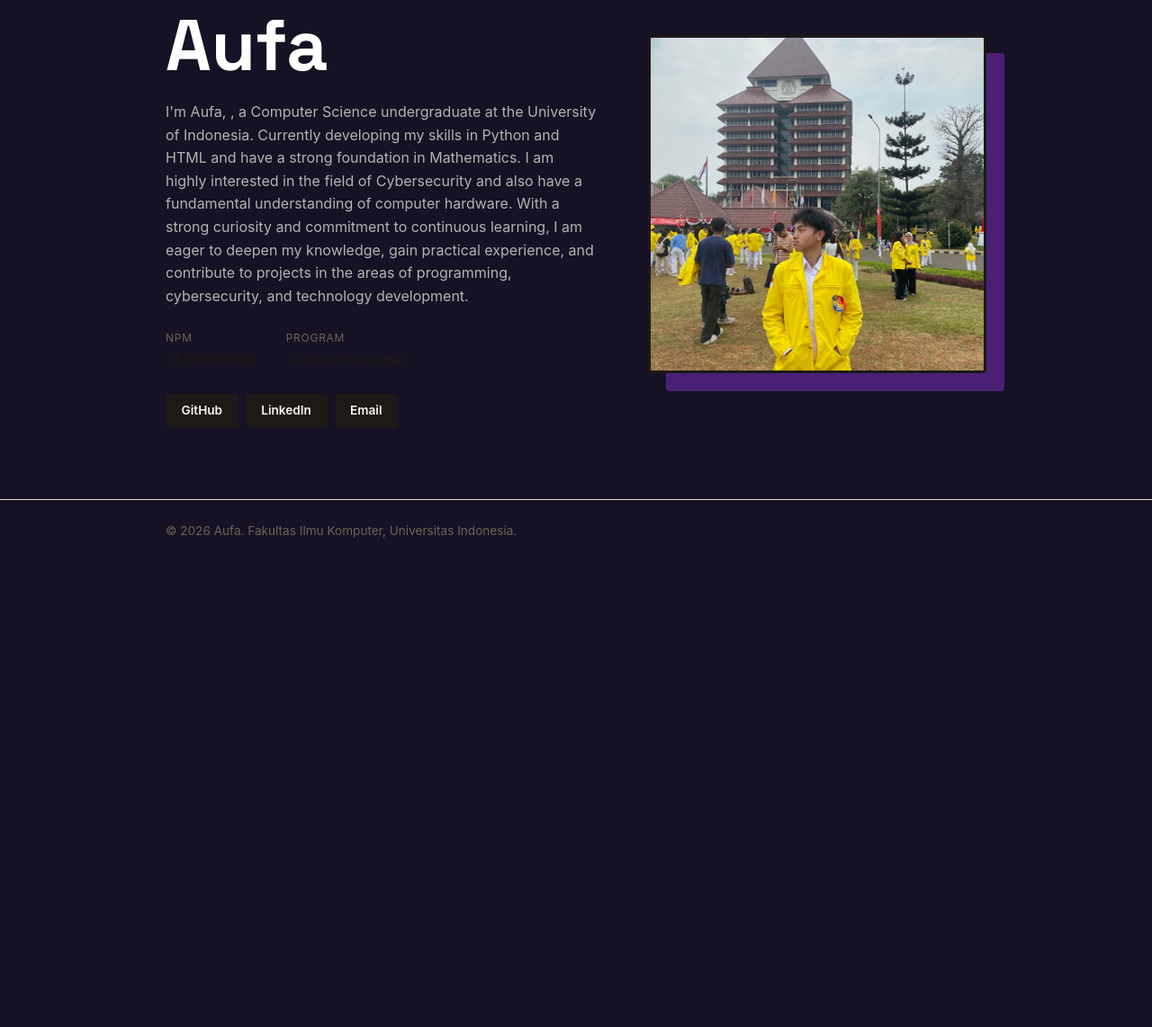
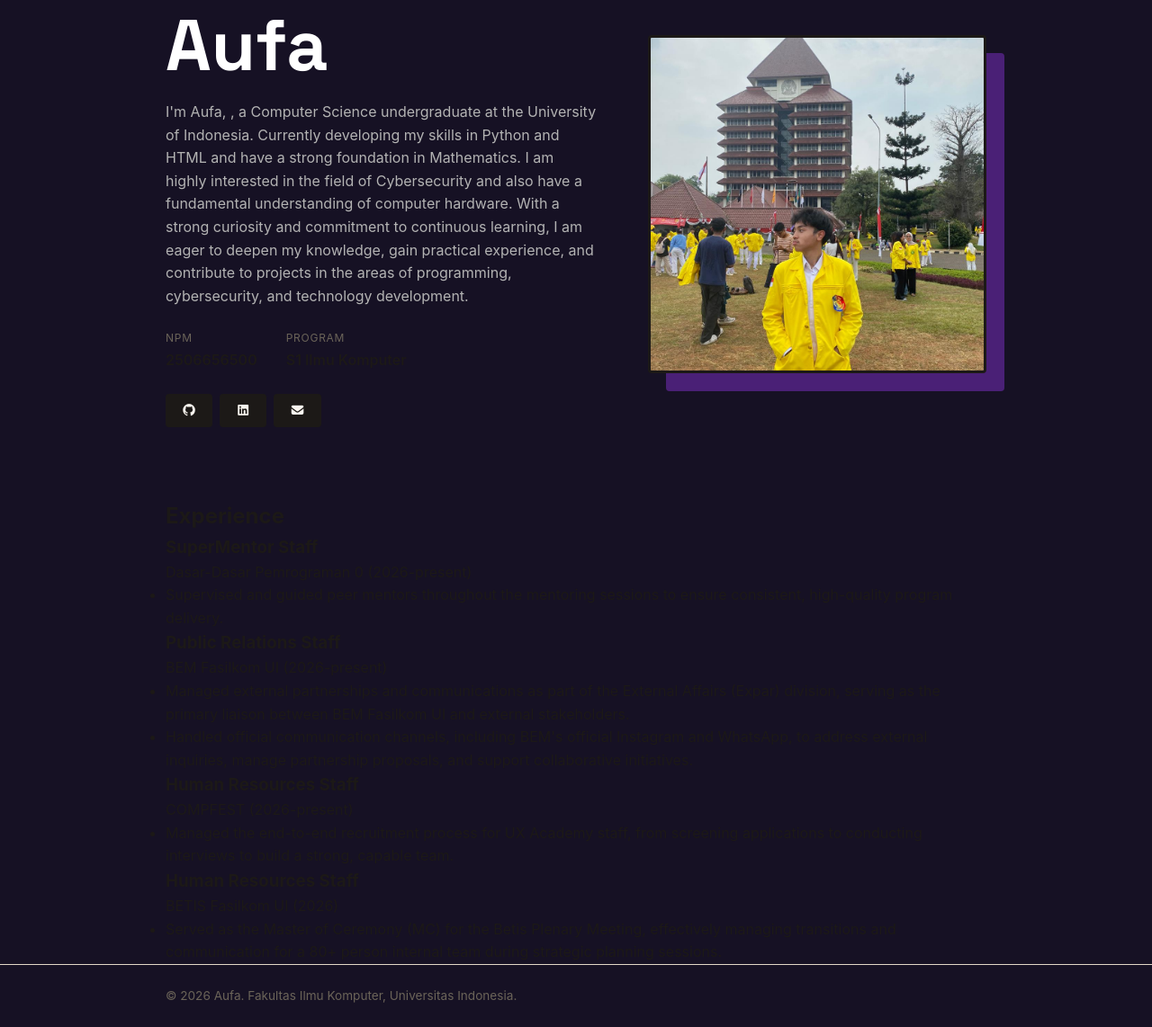
Before and after one commit to aufagit/myportofolio, a Django app: page / in a window 1280 px wide. Shown: the part 168-1310 px from the top of the page at 90% size. Before the commit the page ends 766 px from the top, so only its background shows below. Run offline with Django 5.2, Linux system fonts and the light colour scheme.

Commit message:
feat(html) : Implement semantic experience section and fontawesome icons

```diff
--- a/templates/index.html
+++ b/templates/index.html
@@ -7,6 +7,7 @@
     <link rel="preconnect" href="https://fonts.googleapis.com">
     <link rel="preconnect" href="https://fonts.gstatic.com" crossorigin>
     <link href="https://fonts.googleapis.com/css2?family=Space+Grotesk:wght@500;700&display=swap" rel="stylesheet">
+    <link rel="stylesheet" href="https://cdnjs.cloudflare.com/ajax/libs/font-awesome/7.3.1/css/all.min.css">
     <link rel="stylesheet" href="/static/css/style.css">
 </head>
 <body>
@@ -43,10 +44,57 @@
                         </div>
                     </dl>
                     <div class="social-links">
-                        <a href="https://github.com/aufagit" class="social-link">GitHub</a>
-                        <a href="https://www.linkedin.com/in/aufa-nurcahyo-0449b5379/" class="social-link">LinkedIn</a>
-                        <a href="mailto:nurcahyoaufa@gmail.com" class="social-link">Email</a>
+                        <a href="https://github.com/aufagit" class="social-link"> <i class="fa-brands fa-github"> </i></a>
+                        <a href="https://www.linkedin.com/in/aufa-nurcahyo-0449b5379/" class="social-link"> <i class="fa-brands fa-linkedin"> </i></a>
+                        <a href="mailto:nurcahyoaufa@gmail.com" class="social-link"> <i class="fa-solid fa-envelope"> </i> </a>
                     </div>
+                </div>
+            </div>
+        </section>
+
+        <section class="experience-section" id="experience">
+            <div class="container experience">
+                <h2>Experience</h2>
+
+                <div class="experience-list">
+
+                    <!--card 1 -->
+                    <article>
+                        <h3>SuperMentor Staff</h3>
+                        <p class="experience-org">Dasar-Dasar Pemrograman 0 (2026-present)</p>
+                        <ul>
+                            <li>Supervised and guided peer mentors throughout the mentoring sessions to ensure consistent, high-quality program delivery.</li>
+                        </ul>
+                    </article>
+
+                    <!--card 2 -->
+                    <article>
+                        <h3>Public Relations Staff</h3>
+                        <p class="experience-org">BEM Fasilkom UI (2026-present) </p>
+                        <ul>
+                            <li>Managed external partnerships and communications as part of the External Affairs (Expar) division, serving as the primary liaison between BEM Fasilkom UI and external stakeholders.</li>
+                            <li>Handled official communication channels, including BEM's official Instagram and WhatsApp, to address external inquiries, manage partnership proposals, and support collaborative initiatives.</li>
+                        </ul>
+                    </article>
+
+                    <!--card 3 -->
+                    <article>
+                        <h3>Human Resources Staff</h3>
+                        <p class="experience-org">COMPFEST (2026-present) </p>
+                        <ul>
+                            <li>Managed the end-to-end recruitment process for UX Academy staff, from screening applications to conducting interviews to build a strong, capable team.</li>
+                        </ul>
+                    </article>
+
+                    <!--card 4 -->
+                    <article>
+                        <h3>Human Resources Staff</h3>
+                        <p class="experience-org">BETIS Fasilkom UI (2026) </p>
+                        <ul>
+                            <li>Served as the Master of Ceremony (MC) for the Betis Plenary Meeting, effectively managing transitions and communication for a 80+ person internal team during strategic planning sessions.</li>
+                        </ul>
+                    </article>
+
                 </div>
             </div>
         </section>
```
